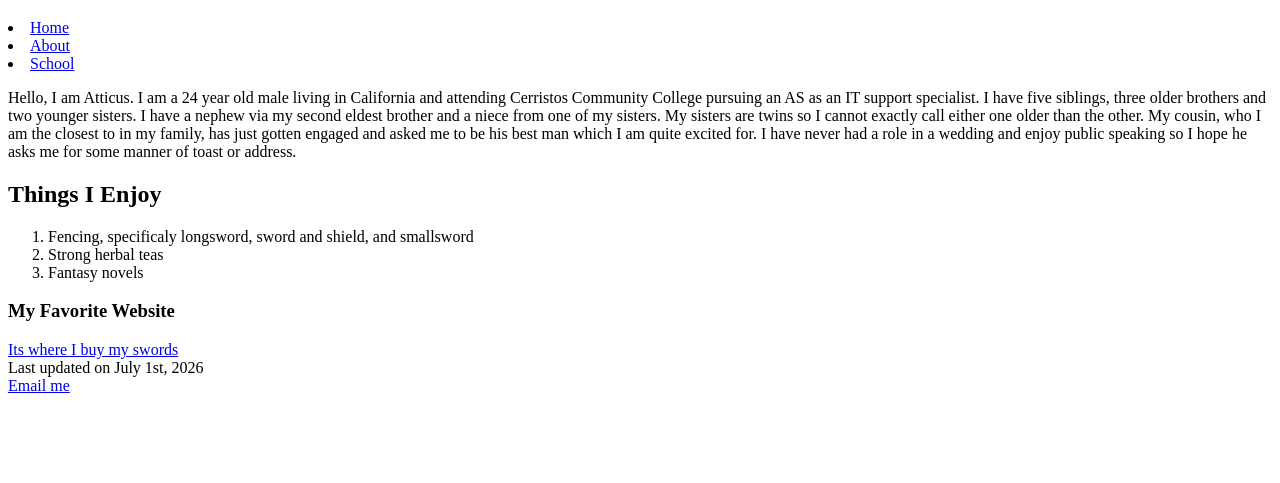
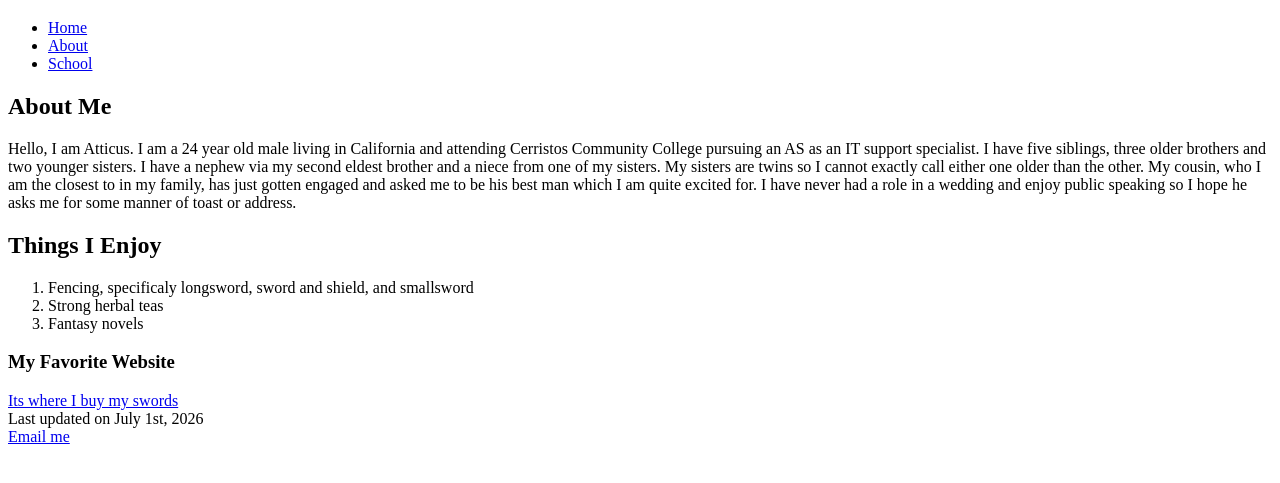
Before and after one commit to Mockingbird1375/cis162, a plain HTML site: page index.html in a window 1280 px wide. Shown: the part 61-544 px from the top of the page. Drawn offline with Linux system fonts and the light colour scheme.

Commit message:
Update index.html

```diff
--- a/index.html
+++ b/index.html
@@ -1,28 +1,41 @@
 <!DOCTYPE HTML>
 <html lang="en">
     <head>
+        <link rel="stylesheet" href="styles.css">
         <meta charset="utf-8">
         <title>Atticus J. Llanes</title>
     </head>
     <body>
+        <header>
         <h1>Atticus J. Llanes</h1>
         <nav>
+            <ul>
                 <li><a href="index.html">Home</a></li>
                 <li><a href="about.html">About</a></li>
                 <li><a href="school.html">School</a></li>
+            </ul>
         </nav>
+        </header>
+        <section>
+            <h2>About Me</h2>
             <p>
                 Hello, I am Atticus. I am a 24 year old male living in California and attending Cerristos Community College pursuing an AS as an IT support specialist. I have five siblings, three older brothers and two younger sisters. I have a nephew via my second eldest brother and a niece from one of my sisters. My sisters are twins so I cannot exactly call either one older than the other. My cousin, who I am the closest to in my family, has just gotten engaged and asked me to be his best man which I am quite excited for. I have never had a role in a wedding and enjoy public speaking so I hope he asks me for some manner of toast or address.
             </p>
+        </section>
 
+        <section>
             <h2>Things I Enjoy</h2>
             <ol>
                 <li>Fencing, specificaly longsword, sword and shield, and smallsword</li>
                 <li>Strong herbal teas</li>
                 <li>Fantasy novels</li>
             </ol>
+        </section>
+
+    <section>
         <h3>My Favorite Website</h3>
-    <a href="https://www.kultofathena.com/">Its where I buy my swords</a><br>
+        <a href="https://www.kultofathena.com/">Its where I buy my swords</a>
+    </section>
 
     <footer>
         Last updated on July 1st, 2026 <br>
```
Lines whose indentation alone changed are shown as unchanged.
